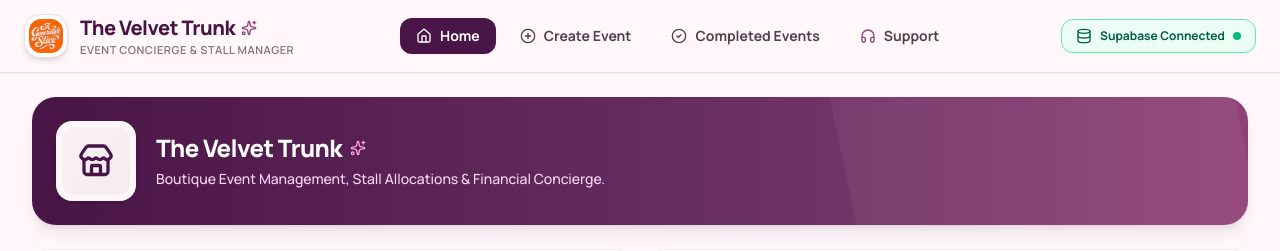
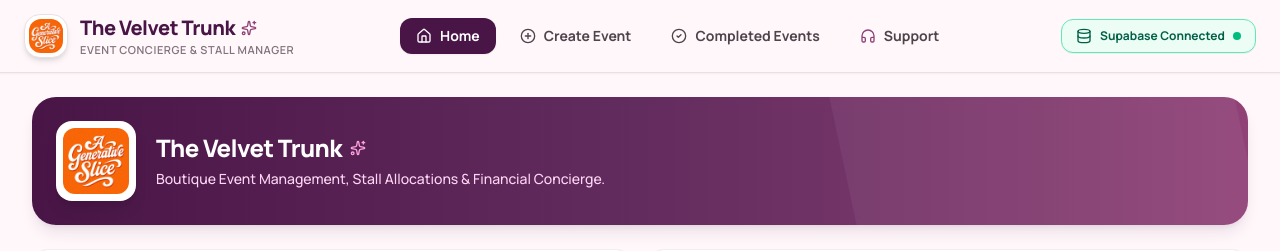
Before and after one commit to A-Generative-Slice/VelvetTrunk, a React (Vite) app: page / in a window 1280 px wide. Shown: the top 251 px of the page. Built offline with nearby package versions, Linux system fonts and the light colour scheme; no server answers; the database is empty.

Commit message:
Update Home screen banner logo and relative image paths for GitHub Pages support

```diff
--- a/src/components/ContactSupportModal.tsx
+++ b/src/components/ContactSupportModal.tsx
@@ -57,7 +57,7 @@
             {/* Company Logo Badge */}
             <div className="w-12 h-12 rounded-2xl bg-white p-1 shadow-md shrink-0 border border-white/30 overflow-hidden flex items-center justify-center">
               <img
-                src="/agenerativeslicelogo.jpg"
+                src="agenerativeslicelogo.jpg"
                 alt="A Generative Slice Logo"
                 className="w-full h-full object-contain rounded-xl"
                 onError={(e) => {
--- a/src/components/HomeView.tsx
+++ b/src/components/HomeView.tsx
@@ -26,10 +26,15 @@
       <div className="bg-gradient-to-r from-[#491546] via-[#632c5e] to-[#904277] rounded-3xl p-6 text-white shadow-lg shadow-[#491546]/10 relative overflow-hidden flex flex-col sm:flex-row items-center gap-5 text-center sm:text-left">
         <div className="absolute right-0 top-0 bottom-0 w-1/3 bg-white/5 skew-x-12 pointer-events-none"></div>
 
-        <div className="w-20 h-20 rounded-2xl bg-[#fff7fa] p-1.5 shadow-md shrink-0 flex items-center justify-center">
-          <div className="w-full h-full bg-gradient-to-br from-[#faf1f5] to-[#f4ecef] rounded-xl flex flex-col items-center justify-center text-[#491546]">
-            <Store className="w-9 h-9 stroke-[2.2]" />
-          </div>
+        <div className="w-20 h-20 rounded-2xl bg-[#ffffff] p-1.5 shadow-lg border border-white/20 shrink-0 flex items-center justify-center overflow-hidden">
+          <img
+            src="agenerativeslicelogo.jpg"
+            alt="A Generative Slice Logo"
+            className="w-full h-full object-contain rounded-xl"
+            onError={(e) => {
+              (e.target as HTMLElement).style.display = 'none';
+            }}
+          />
         </div>
 
         <div className="z-10">
--- a/src/components/Navigation.tsx
+++ b/src/components/Navigation.tsx
@@ -30,7 +30,7 @@
           >
             <div className="w-11 h-11 rounded-2xl bg-[#ffffff] border border-[#e9e0e4] p-1 flex items-center justify-center shadow-md group-hover:scale-105 transition-transform overflow-hidden">
               <img
-                src="/agenerativeslicelogo.jpg"
+                src="agenerativeslicelogo.jpg"
                 alt="A Generative Slice Logo"
                 className="w-full h-full object-contain rounded-xl"
                 onError={(e) => {
```
